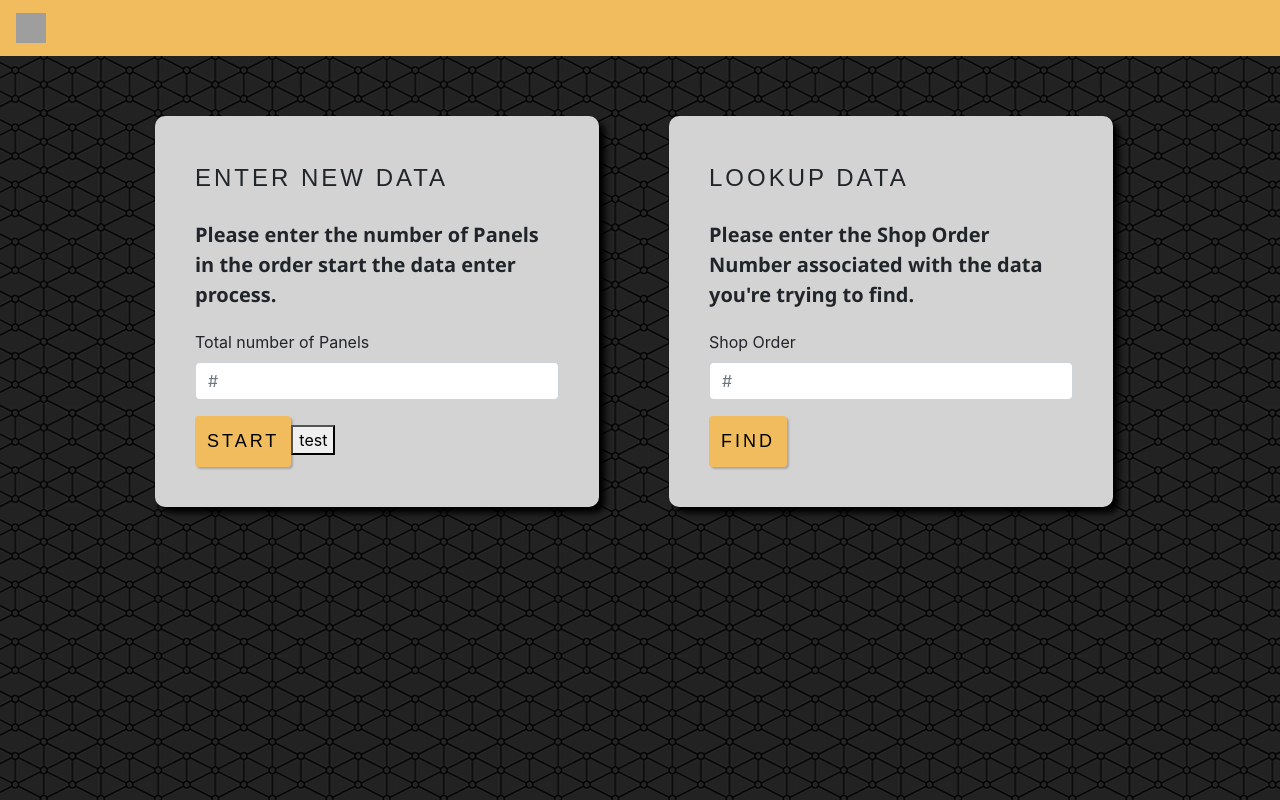
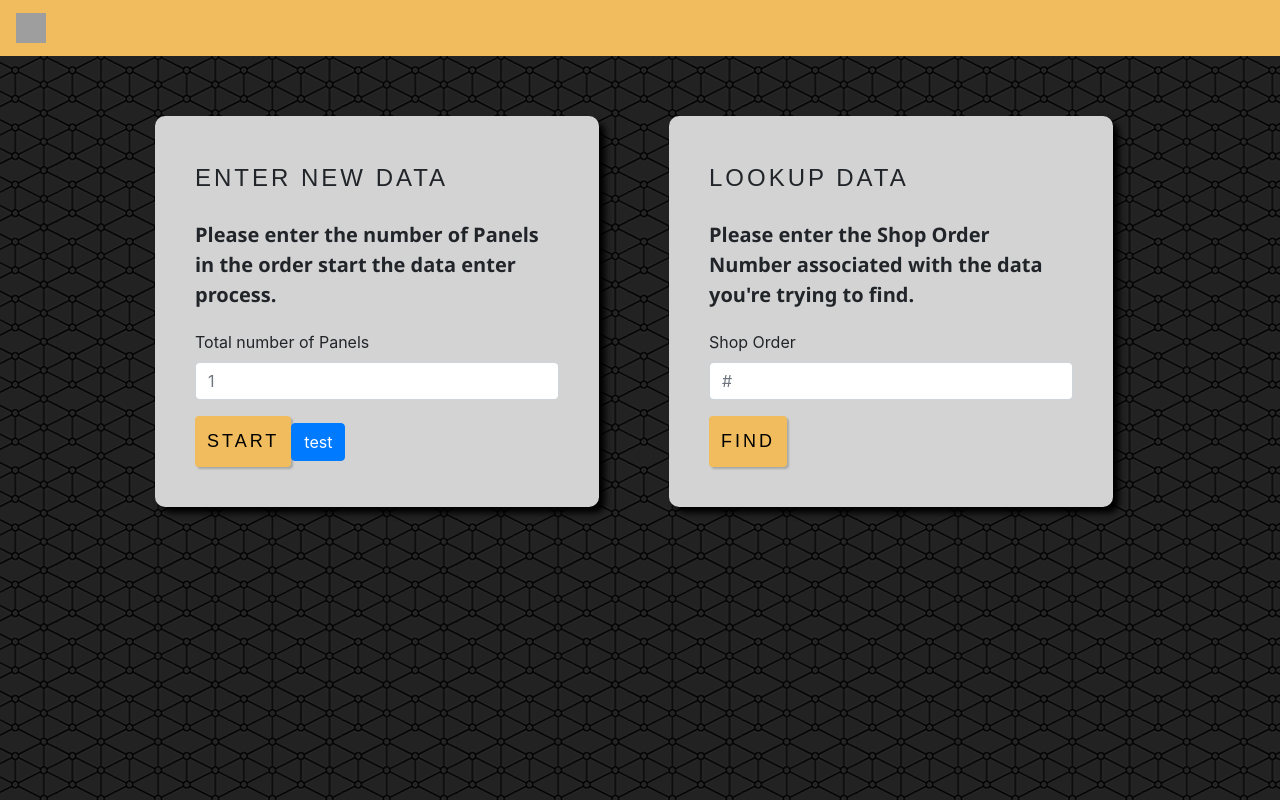
Before and after one commit to czops/Project-3, a React (Create React App) app in the folder client/: page /Landing in a window 1280 px wide. Shown: the top 800 px of the page. Built offline with nearby package versions, Linux system fonts and the light colour scheme; grey boxes are pictures that could not be loaded.

Commit message:
updated component structure

```diff
--- a/client/src/App.js
+++ b/client/src/App.js
@@ -16,7 +16,8 @@ class App extends Component {
   // return <AppIntro />;
 
   state = {
-    loggedIn: false
+    loggedIn: false,
+    panel: 1
   }
 
   setMasterState = ( key, value) => {
@@ -25,6 +26,11 @@ class App extends Component {
     newState[key] = value;
 
     this.setState(newState);
+  }
+
+  setPanelNumber = (number) => {
+    console.log("got here!!");
+    console.log(number);
   }
 
 render(){
@@ -36,7 +42,7 @@ render(){
         <Switch>
           <Route exact path="/" component={Login} />
           {/* <Route exact path="/LandingPage" render={(state) => <LandingPage {...state}/>} /> */}
-          <Route exact path="/Landing" component={Landing} />
+          <Route exact path="/Landing" render={(state) => <Landing masterState={this.state} setMasterState={this.setMasterState} setPanelNumber={this.setPanelNumber} />} />
           <Route exact path="/Process" component={Process} />
           <Route exact path="/Measurements" render={(state) => <Measurements masterState={this.state} setMasterState={this.setMasterState} />} />
           <Route exact path="/Process1" component={Process1} />
--- a/client/src/components/EnterDataCard/EnterDataCard.js
+++ b/client/src/components/EnterDataCard/EnterDataCard.js
@@ -3,7 +3,8 @@ import Form from "react-bootstrap/Form";
 import Button from "react-bootstrap/Button";
 import "../EnterDataCard/EnterDataCard.css";
 
-function EnterDataComponent() {
+function EnterDataComponent(props) {
+    console.log(props);
     return (
         <Form className="formBackground">
             <Form.Text className="titleText">
@@ -15,15 +16,16 @@ function EnterDataComponent() {
 
             <Form.Group controlId="formBasicEmail">
                 <Form.Label>Total number of Panels</Form.Label>
-                <Form.Control type="number" placeholder="#" />
+                <Form.Control type="number" placeholder={props.panel} />
             </Form.Group>
 
             <Button variant="primary" type="submit" className="buttonStandard" >
                 START
             </Button>
-            <button onClick={() => {
-                this.props.setMasterState('panels', true);
-            }}>test</button>
+
+            <Button onClick={() => {
+                props.setPanelNumber(props.panel);
+            }}>test</Button>
 
         </Form>
     )
--- a/client/src/pages/LandingPage/Landing.js
+++ b/client/src/pages/LandingPage/Landing.js
@@ -12,14 +12,16 @@ var backgroundStyle = {
     height: null
 }
 
-class Landing extends Component {
-    render() {
+function Landing(props) {
+    console.log(props);
+    console.log(props.masterState.panel);
+    console.log(props.setPanelNumber);
     return (
         <div style={backgroundStyle}>
             <Container>
                 <Row>
                     <Col>
-                            <EnterDataComponent />
+                        <EnterDataComponent panel={props.masterState.panel} setPanelNumber={props.setPanelNumber}/>
                         <LookUpComponent />
                     </Col>
                 </Row>
@@ -48,7 +50,6 @@ class Landing extends Component {
             </Container>
         </div>
     )
-    }
 };
 
 export default Landing;
```
Lines whose indentation alone changed are shown as unchanged.
